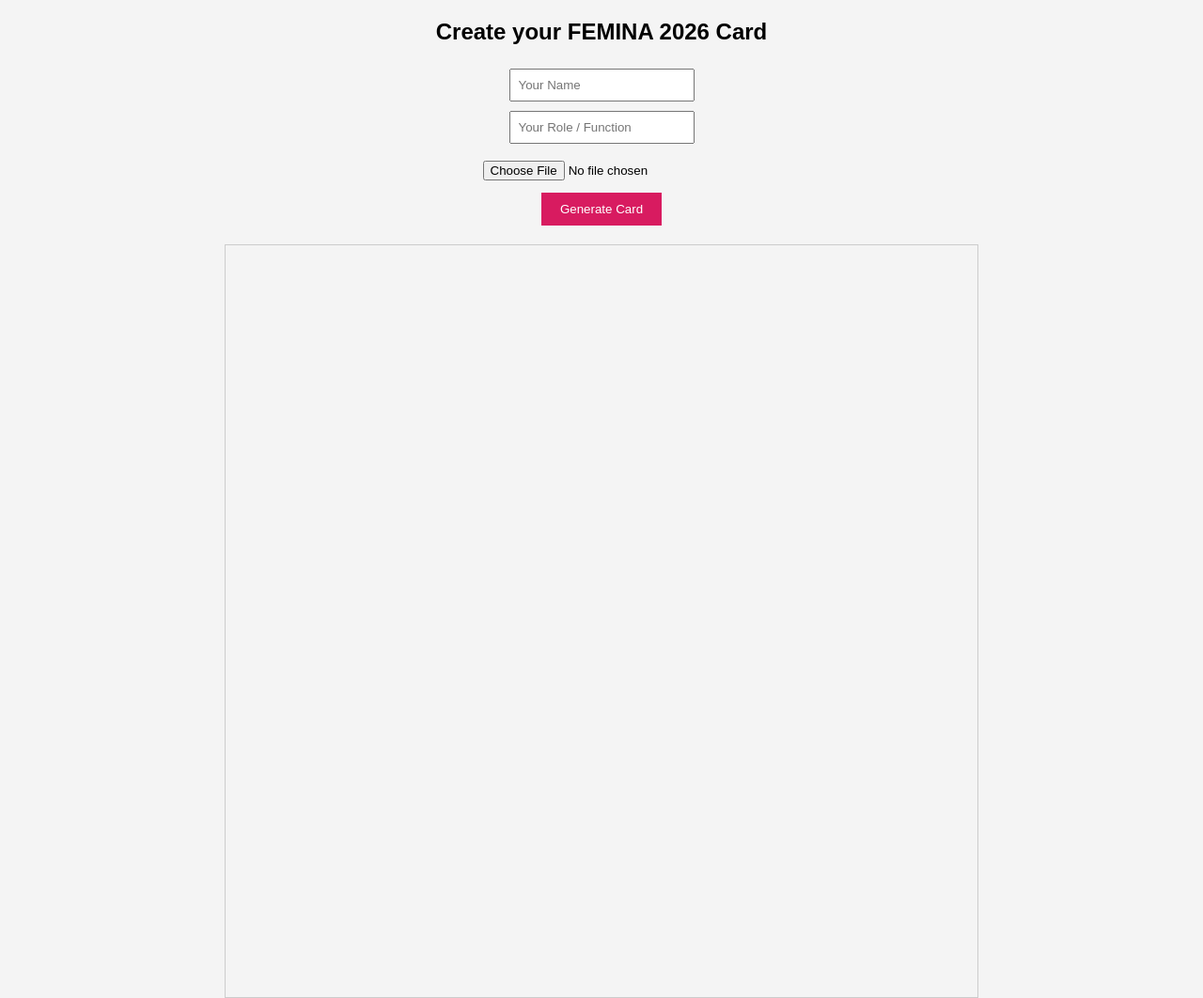
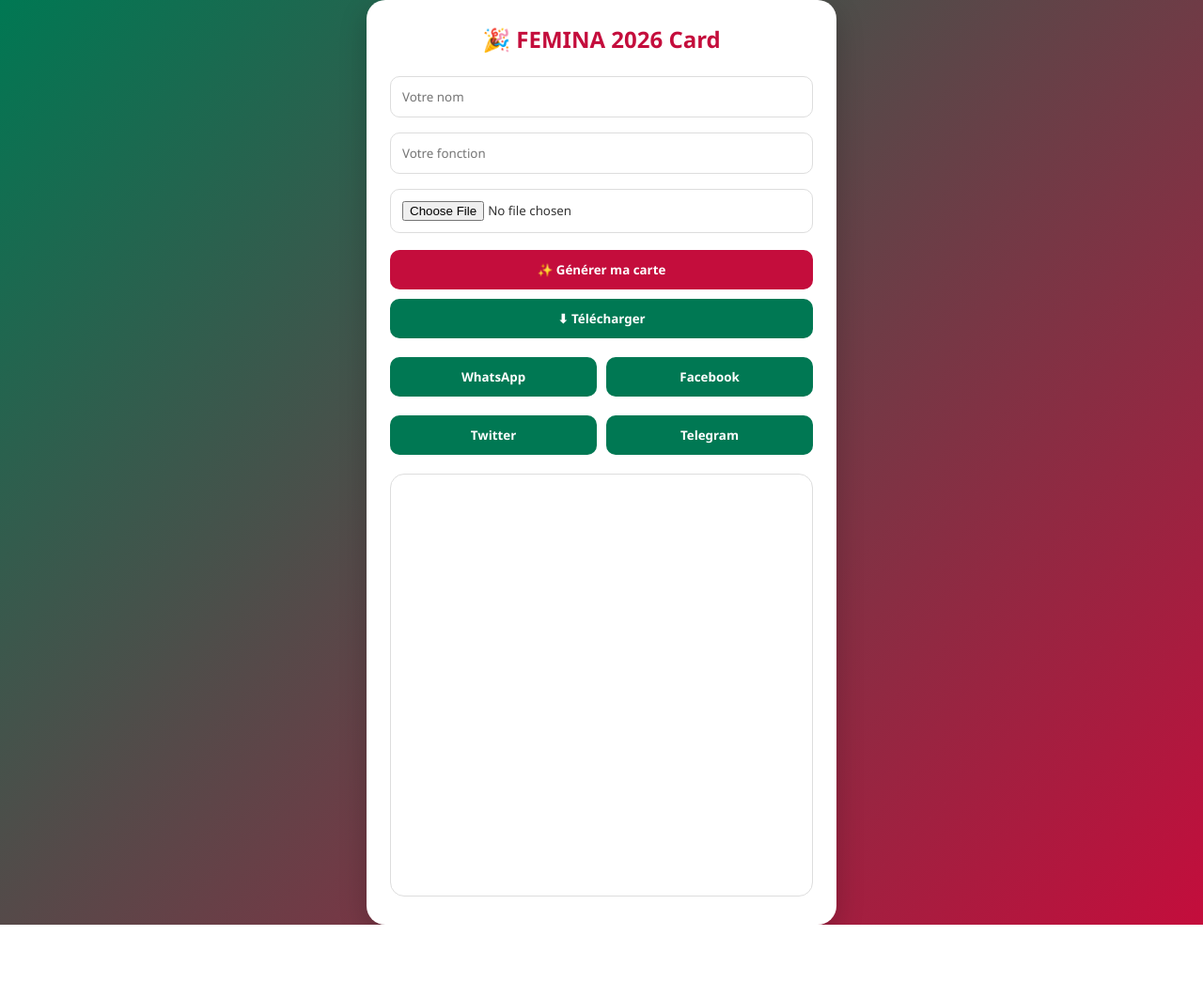
Before and after one commit to bellcybertech/femina, a plain HTML site: page index.html in a window 1280 px wide. Shown: the top 1062 px of the page at 94% size. After the commit the page ends 984 px from the top, so only its background shows below. Drawn offline with Linux system fonts and the light colour scheme.

Commit message:
Update index.html

```diff
--- a/index.html
+++ b/index.html
@@ -1,112 +1,247 @@
 <!DOCTYPE html>
-<html>
+<html lang="fr">
 <head>
 <meta charset="UTF-8">
 <title>FEMINA 2026 Card Generator</title>
+
 <style>
+*{
+  box-sizing:border-box;
+  margin:0;
+  padding:0;
+  font-family: 'Segoe UI', sans-serif;
+}
+
 body{
-font-family: Arial;
+  background:linear-gradient(135deg,#007853,#c40d3c);
+  color:#333;
+  display:flex;
+  justify-content:center;
+  align-items:center;
+  min-height:100vh;
+}
+
+.container{
+  background:#fff;
+  padding:25px;
+  border-radius:20px;
+  width:95%;
+  max-width:500px;
+  box-shadow:0 10px 30px rgba(0,0,0,0.2);
   text-align:center;
-background:#f4f4f4;
+}
+
+h2{
+  margin-bottom:15px;
+  color:#c40d3c;
+}
+
+input{
+  width:100%;
+  padding:12px;
+  margin:8px 0;
+  border-radius:10px;
+  border:1px solid #ddd;
+  outline:none;
+}
+
+input:focus{
+  border-color:#c40d3c;
+}
+
+button{
+  width:100%;
+  padding:12px;
+  margin-top:10px;
+  border:none;
+  border-radius:10px;
+  cursor:pointer;
+  font-weight:bold;
+  transition:0.3s;
+}
+
+.primary{
+  background:#c40d3c;
+  color:#fff;
+}
+
+.primary:hover{
+  background:#a50b32;
+}
+
+.secondary{
+  background:#007853;
+  color:#fff;
+}
+
+.secondary:hover{
+  background:#005c40;
+}
+
+.actions{
+  display:grid;
+  grid-template-columns:1fr 1fr;
+  gap:10px;
+  margin-top:10px;
 }
 
 canvas{
-border:1px solid #ccc;
   margin-top:20px;
-}
-
-input{
-margin:5px;
-padding:8px;
-}
-
-button{
-padding:10px 20px;
-background:#d81b60;
-color:white;
-border:none;
-cursor:pointer;
+  width:100%;
+  border-radius:15px;
+  border:1px solid #ddd;
 }
 </style>
+
 </head>
-
 <body>
 
-<h2>Create your FEMINA 2026 Card</h2>
+<div class="container">
 
-<input type="text" id="name" placeholder="Your Name"><br>
-<input type="text" id="role" placeholder="Your Role / Function"><br>
-<input type="file" id="photo"><br>
+<h2>🎉 FEMINA 2026 Card</h2>
 
-<button onclick="generate()">Generate Card</button>
+<input type="text" id="name" placeholder="Votre nom">
+<input type="text" id="role" placeholder="Votre fonction">
+<input type="file" id="photo">
 
-<br>
+<button class="primary" onclick="generate()">✨ Générer ma carte</button>
+<button class="secondary" onclick="downloadCard()">⬇ Télécharger</button>
+
+<div class="actions">
+  <button class="secondary" onclick="shareWhatsApp()">WhatsApp</button>
+  <button class="secondary" onclick="share('facebook')">Facebook</button>
+  <button class="secondary" onclick="share('twitter')">Twitter</button>
+  <button class="secondary" onclick="share('telegram')">Telegram</button>
+</div>
 
 <canvas id="canvas" width="800" height="800"></canvas>
 
-<br>
-<button onclick="download()">Download</button>
+</div>
 
 <script>
-
 let canvas = document.getElementById("canvas");
 let ctx = canvas.getContext("2d");
+let ready = false;
+
+// 👉 TON LIEN VERCEL
+const SHARE_URL = "https://femina-iota.vercel.app/";
 
 function generate(){
+  ready = false;
 
-let name = document.getElementById("name").value;
-let role = document.getElementById("role").value;
+  let name = document.getElementById("name").value || "Your Name";
+  let role = document.getElementById("role").value || "Your Role";
   let file = document.getElementById("photo").files[0];
 
   let img = new Image();
 
-let reader = new FileReader();
+  function drawCard(){
+    ctx.clearRect(0,0,800,800);
 
-reader.onload = function(e){
-
-img.onload = function(){
-
-ctx.fillStyle = "#ffffff";
+    let gradient = ctx.createLinearGradient(0,0,800,800);
+    gradient.addColorStop(0,"#007853");
+    gradient.addColorStop(1,"#c40d3c");
+    ctx.fillStyle = gradient;
     ctx.fillRect(0,0,800,800);
 
-ctx.drawImage(img,250,120,300,300);
+    ctx.fillStyle="rgba(255,255,255,0.9)";
+    ctx.fillRect(50,50,700,700);
 
-ctx.fillStyle="#d81b60";
-ctx.font="bold 40px Arial";
-ctx.fillText("FEMINA 2026",280,80);
+    ctx.fillStyle="#c40d3c";
+    ctx.font="bold 50px Arial";
+    ctx.textAlign="center";
+    ctx.fillText("FEMINA 2026",400,130);
+
+    ctx.fillStyle="#007853";
+    ctx.font="18px Arial";
+    ctx.fillText("1ère édition",400,170);
+
+    ctx.font="16px Arial";
+    ctx.fillText("FOIRE ECONOMIQUE DES MANUFACTURIERES",400,200);
+    ctx.fillText("ET INNOVATRICES AFRICAINES",400,225);
 
     ctx.fillStyle="#000";
-ctx.font="30px Arial";
-ctx.fillText(name,260,470);
+    ctx.font="18px Arial";
+    ctx.fillText("📍 Garoua, Cameroun",400,260);
+    ctx.fillText("📅 Du 13 au 18 avril au Stade Omnisport de Roumndé Adjia",400,290);
 
-ctx.font="24px Arial";
-ctx.fillText(role,260,510);
-
-ctx.fillStyle="#d81b60";
-ctx.font="bold 36px Arial";
-ctx.fillText("I WILL BE THERE",230,600);
-
+    if(file && img.complete){
+      ctx.save();
+      ctx.beginPath();
+      ctx.arc(400,420,120,0,Math.PI*2);
+      ctx.closePath();
+      ctx.clip();
+      ctx.drawImage(img,280,300,240,240);
+      ctx.restore();
+    }else{
+      ctx.beginPath();
+      ctx.arc(400,420,120,0,Math.PI*2);
+      ctx.stroke();
+      ctx.fillText("Photo",400,420);
     }
 
-img.src = e.target.result;
+    ctx.fillStyle="#000";
+    ctx.font="bold 32px Arial";
+    ctx.fillText(name,400,600);
 
+    ctx.font="20px Arial";
+    ctx.fillText(role,400,640);
+
+    ctx.fillStyle="#c40d3c";
+    ctx.font="bold 28px Arial";
+    ctx.fillText("J'Y SERAI! ET TOI?",400,720);
+
+    ready = true;
   }
 
+  if(file){
+    let reader = new FileReader();
+    reader.onload = function(e){
+      img.onload = drawCard;
+      img.src = e.target.result;
+    };
     reader.readAsDataURL(file);
-
+  }else{
+    drawCard();
+  }
 }
 
-function download(){
+function downloadCard(){
+  if(!ready){
+    alert("Génère d'abord ta carte !");
+    return;
+  }
 
   let link = document.createElement('a');
   link.download = "femina_card.png";
   link.href = canvas.toDataURL();
   link.click();
-
 }
 
+// ===== PARTAGE =====
+
+function shareWhatsApp(){
+  let message = "🎉 Rejoins-moi à FEMINA 2026 !\n👉 " + SHARE_URL;
+  let url = "https://wa.me/?text=" + encodeURIComponent(message);
+  window.open(url, "_blank");
+}
+
+function share(platform){
+  let text = "Rejoins FEMINA 2026 !";
+
+  if(platform === "facebook"){
+    window.open("https://www.facebook.com/sharer/sharer.php?u=" + encodeURIComponent(SHARE_URL));
+  }
+
+  if(platform === "twitter"){
+    window.open("https://twitter.com/intent/tweet?text=" + encodeURIComponent(text) + "&url=" + encodeURIComponent(SHARE_URL));
+  }
+
+  if(platform === "telegram"){
+    window.open("https://t.me/share/url?url=" + encodeURIComponent(SHARE_URL) + "&text=" + encodeURIComponent(text));
+  }
+}
 </script>
 
 </body>
-
 </html>
```
Lines whose indentation alone changed are shown as unchanged.
